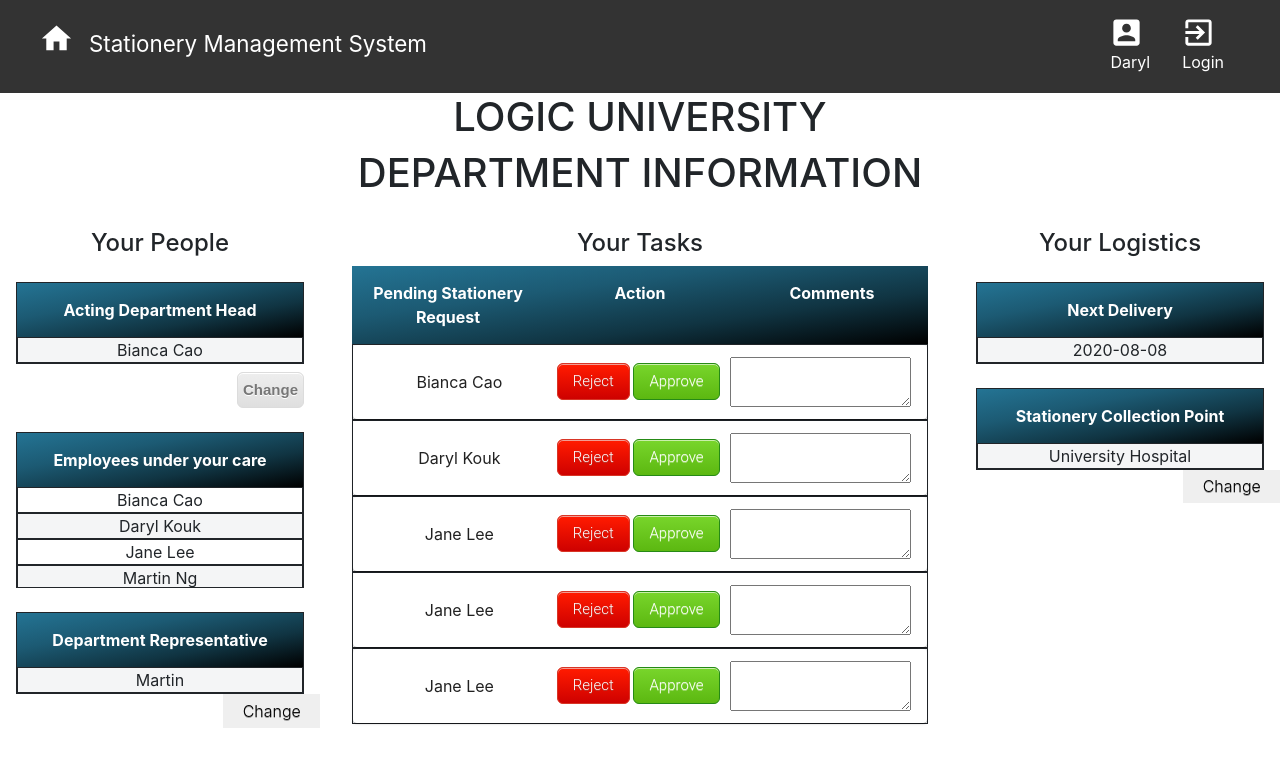
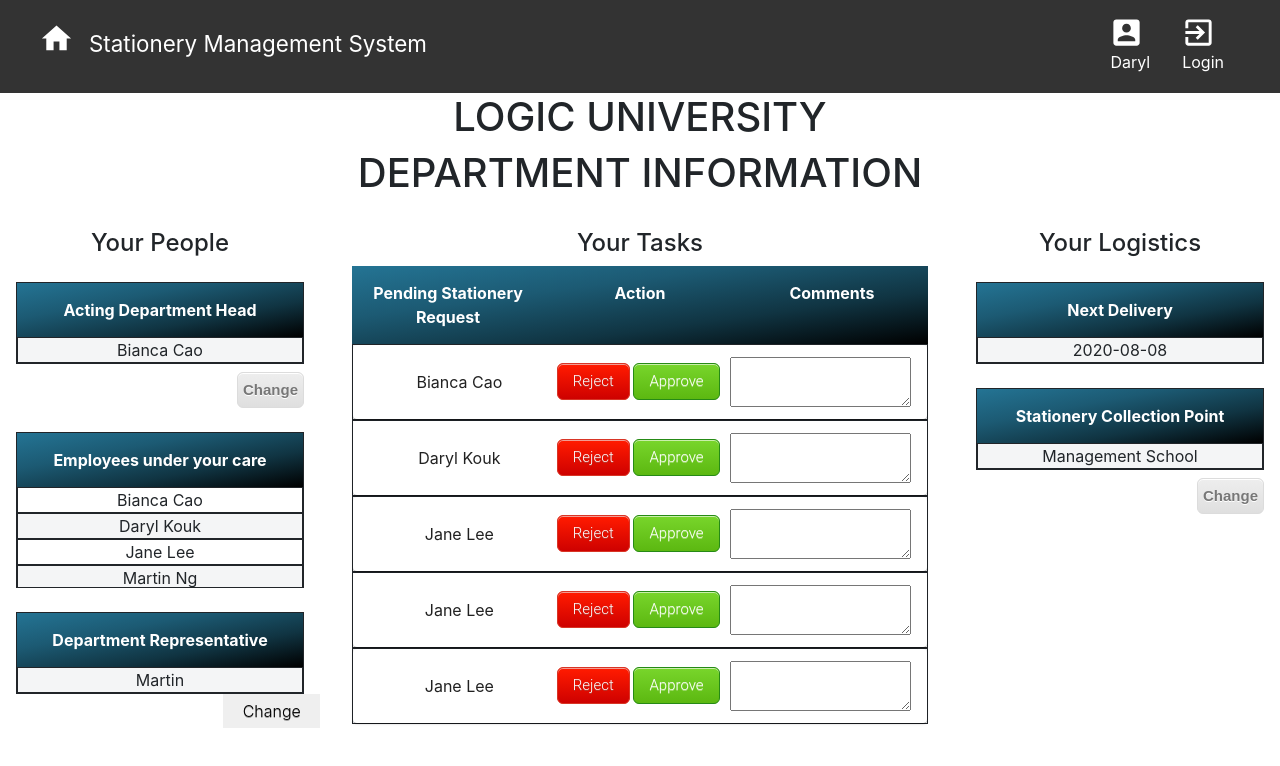
Before and after one commit to Martindreamz/Front-End-AD-Project, a React (Create React App) app: page /manager in a window 1280 px wide. Shown: the top 766 px of the page. Built offline with nearby package versions, Linux system fonts and the light colour scheme.

Commit message:
DepartmentHeadCollection.js (In Progress)

```diff
--- /dev/null
+++ b/src/Components/AssignCollectionPtPopup.js
@@ -0,0 +1,105 @@
+import React, { Component } from "react";
+import Popup from "reactjs-popup";
+import "./InventoryTable.css";
+
+class AssignCollectionPtPopup extends Component {
+  constructor(props) {
+    super(props);
+
+    this.state = {
+      currentCollectionPt: "",
+      open: false,
+    };
+
+    this.handleDelegateInput = this.handleDelegateInput.bind(this);
+    this.submit = this.submit.bind(this);
+    this.openModal = this.openModal.bind(this);
+    this.closeModal = this.closeModal.bind(this);
+  }
+
+  componentDidMount() {
+    if (this.props.department.collectionId != null) {
+      this.props.collectionInfo.map((x) => {
+        if (x.id === this.props.department.collectionId) {
+          this.setState({ currentCollectionPt: x.collectionPt });
+        }
+      });
+    } else {
+      this.setState({ currentCollectionPt: "No collection point assigned." });
+    }
+  }
+
+  handleDelegateInput(event) {
+    this.setState({ delegate: event.target.value });
+  }
+
+  submit() {}
+
+  openModal() {
+    console.log("Popup called!");
+    this.setState({ open: true });
+  }
+
+  closeModal() {
+    this.setState({ open: false });
+  }
+
+  render() {
+    return (
+      <div>
+        <button className="manageButton" onClick={this.openModal}>
+          {this.props.department.collectionId === null ? "Set" : "Change"}{" "}
+        </button>
+        <Popup
+          open={this.state.open}
+          closeOnDocumentClick
+          onClose={this.closeModal}
+          modal
+        >
+          {(close) => (
+            <div className="popupDialog">
+              <a className="close" onClick={close}>
+                &times;
+              </a>
+              <div className="dialogHeader">
+                <h2>
+                  {this.props.department.collectionId === null
+                    ? "Select Stationery Collection Point"
+                    : "Current Stationery Collection Point"}{" "}
+                </h2>
+                <h4>{this.state.currentCollectionPt}</h4>
+              </div>
+              <br />
+              <div className="dialogContent">
+                <div onChange={this.onChangeValue}>
+                  {this.props.collectionInfo.map((x) => {
+                    return (
+                      <div>
+                        <input
+                          type="radio"
+                          value={x.collectionPt}
+                          checked={
+                            x.collectionPt === this.state.currentCollectionPt
+                          }
+                          name="CollectionPt"
+                        />{" "}
+                        {x.collectionPt}
+                      </div>
+                    );
+                  })}
+                </div>
+              </div>
+              <br />
+              <div className="popupButtons">
+                <button className="greenButton" onClick={this.submit}>
+                  Submit
+                </button>
+              </div>
+            </div>
+          )}
+        </Popup>
+      </div>
+    );
+  }
+}
+export default AssignCollectionPtPopup;
--- a/src/Components/AssignHeadPopup.js
+++ b/src/Components/AssignHeadPopup.js
@@ -7,7 +7,7 @@ class AssignHeadPopup extends Component {
     super(props);
 
     this.state = {
-      delegate: props.department.delegate,
+      delegate: "",
       startDate: "",
       endDate: "",
       open: false,
@@ -46,7 +46,7 @@ class AssignHeadPopup extends Component {
   }
 
   submit() {
-    this.props.handleSubmit(
+    this.props.handleDelegateSubmit(
       this.state.delegate,
       this.state.startDate,
       this.state.endDate
@@ -55,6 +55,12 @@ class AssignHeadPopup extends Component {
 
   openModal() {
     console.log("Popup called!");
+
+    this.props.employee.map((x) => {
+      if (x.role === "DELEGATE") {
+        this.setState({ delegate: x.name });
+      }
+    });
 
     this.setState({ open: true });
     this.setState({ startDate: this.props.department.DelgtStartDate });
@@ -96,7 +102,7 @@ class AssignHeadPopup extends Component {
                   value={this.state.delegate}
                   onChange={this.handleDelegateInput}
                 >
-                  {this.props.staff.map((x) => {
+                  {this.props.employee.map((x) => {
                     return <option value={x.name}>{x.name}</option>;
                   })}
                 </select>
--- a/src/Components/DepartmentHeadCollection.js
+++ b/src/Components/DepartmentHeadCollection.js
@@ -1,38 +1,61 @@
 import React, { Component } from "react";
+import AssignCollectionPtPopup from "../Components/AssignCollectionPtPopup";
 import "./InventoryTable.css";
 
 class DepartmentHeadCollection extends Component {
   constructor() {
     super();
-        /*this.state() = {
-                staff: [],
-                requisition: [],
-                department: ""
-            }*/
+    this.state = {
+      collectionPt: "",
+    };
+  }
+
+  componentDidMount() {
+    if (this.props.department.collectionId != null) {
+      this.props.collectionInfo.map((x) => {
+        if (x.id === this.props.department.collectionId) {
+          this.setState({ collectionPt: x.collectionPt });
+        }
+      });
+    } else {
+      this.setState({ collectionPt: "No collection point assigned." });
+    }
   }
 
   render() {
-
     return (
       <div>
         <div>
-
           <table className="componentTable">
-                        <tr className="tableHeader"><th> Next Delivery</th></tr>
-                        <tr className="tableRow"><td> {this.props.department.nextCollection}</td></tr>
+            <tr className="tableHeader">
+              <th> Next Delivery</th>
+            </tr>
+            <tr className="tableRow">
+              <td> {this.props.department.nextCollection}</td>
+            </tr>
           </table>
         </div>
         <div>
           <table className="componentTable">
-                        <tr className="tableHeader"><th> Stationery Collection Point</th></tr>
-                        <tr className="tableRow"><td> {this.props.department.collectionPt}</td></tr>
+            <tr className="tableHeader">
+              <th> Stationery Collection Point</th>
+            </tr>
+            <tr className="tableRow">
+              <td> {this.state.collectionPt}</td>
+            </tr>
           </table>
         </div>
         <div align="right">
-                    <button> {this.props.department.collectionPt === null ? "Assign" : "Change"}</button>
+          <AssignCollectionPtPopup
+            department={this.props.department}
+            collectionInfo={this.props.collectionInfo}
+            handleCollectionSubmit={this.props.handleCollectionSubmit.bind(
+              this
+            )}
+          />
         </div>
-
-            </div>)
+      </div>
+    );
   }
 }
 export default DepartmentHeadCollection;
--- a/src/Components/DepartmentHeadDelegate.js
+++ b/src/Components/DepartmentHeadDelegate.js
@@ -24,8 +24,8 @@ class DepartmentHeadDelegate extends Component {
         <div align="right">
           <AssignHeadPopup
             department={this.props.department}
-            staff={this.props.staff}
-            handleSubmit={this.props.handleSubmit.bind(this)}
+            employee={this.props.employee}
+            handleDelegateSubmit={this.props.handleDelegateSubmit.bind(this)}
           />
         </div>
       </div>
--- a/src/Components/DepartmentHeadEmployee.js
+++ b/src/Components/DepartmentHeadEmployee.js
@@ -12,19 +12,24 @@ class DepartmentHeadEmployee extends Component {
   }
 
   render() {
-
     return (
-            <div >
+      <div>
         <table className="componentTable">
-                    <tr className="tableHeader"><th> Employees under your care</th></tr>
+          <tr className="tableHeader">
+            <th> Employees under your care</th>
+          </tr>
           <div style={{ overflowY: "scroll", height: "100px" }}>
-                    {this.props.staff.map(x => {
-                        return (<tr className="tableRow"><td> { x.name}</td></tr>
-                        )
+            {this.props.employee.map((x) => {
+              return (
+                <tr className="tableRow">
+                  <td> {x.name}</td>
+                </tr>
+              );
             })}
           </div>
         </table>
-            </div>)
+      </div>
+    );
   }
 }
 export default DepartmentHeadEmployee;
--- a/src/Containers/ManageDepartment.js
+++ b/src/Containers/ManageDepartment.js
@@ -11,13 +11,13 @@ class ManageDepartment extends Component {
   constructor() {
     super();
     this.state = {
-      staff: [
-        { name: "Bianca Cao " },
-        { name: "Daryl Kouk" },
-        { name: "Jane Lee" },
-        { name: "Martin Ng" },
-        { name: "Theingi Aung Win" },
-        { name: "Wayne Khine Myo" },
+      employee: [
+        { id: 1, name: "Bianca Cao", role: "STAFF" },
+        { id: 2, name: "Daryl Kouk", role: "DELEGATE" },
+        { id: 3, name: "Jane Lee", role: "STAFF" },
+        { id: 4, name: "Martin Ng", role: "STAFF" },
+        { id: 5, name: "Theingi Aung Win", role: "STAFF" },
+        { id: 6, name: "Wayne Khine Myo", role: "STAFF" },
       ],
       requisition: [
         {
@@ -73,19 +73,39 @@ class ManageDepartment extends Component {
         DelgtStartDate: "2020-06-13",
         DelgtEndDate: "2020-07-31",
         nextCollection: "2020-08-08",
-        collectionPt: "University Hospital",
+        collectionId: 2,
       },
+      collectionInfo: [
+        { id: 1, collectionPt: "Stationery Store - Administration Building" },
+        { id: 2, collectionPt: "Management School" },
+        { id: 3, collectionPt: "Medical School" },
+        { id: 4, collectionPt: "Engineering School" },
+        { id: 5, collectionPt: "Science School" },
+        { id: 6, collectionPt: "University Hospital" },
+      ],
     };
 
-    this.handleSubmit = this.handleSubmit.bind(this);
+    this.handleDelegateSubmit = this.handleDelegateSubmit.bind(this);
+    this.handleCollectionSubmit = this.handleCollectionSubmit.bind(this);
   }
 
-  handleSubmit(selectedDelegate, selectedStartDate, selectedEndDate) {
+  handleDelegateSubmit(selectedDelegate, selectedStartDate, selectedEndDate) {
     this.setState(
       Object.assign(this.state.department, {
         delegate: selectedDelegate,
         DelgtStartDate: selectedStartDate,
         DelgtEndDate: selectedEndDate,
+      }),
+      () => {
+        console.log(this.state);
+      }
+    );
+  }
+
+  handleCollectionSubmit(selectedCollectionPt) {
+    this.setState(
+      Object.assign(this.state.department, {
+        collectionPt: selectedCollectionPt,
       }),
       () => {
         console.log(this.state);
@@ -106,12 +126,12 @@ class ManageDepartment extends Component {
           <div>
             <DepartmentHeadDelegate
               department={this.state.department}
-              staff={this.state.staff}
-              handleSubmit={this.handleSubmit.bind(this)}
+              employee={this.state.employee}
+              handleDelegateSubmit={this.handleDelegateSubmit.bind(this)}
             />
           </div>
           <div>
-            <DepartmentHeadEmployee staff={this.state.staff} />
+            <DepartmentHeadEmployee employee={this.state.employee} />
           </div>
           <div>
             <DepartmentHeadRep rep={this.state.department.rep} />
@@ -123,7 +143,11 @@ class ManageDepartment extends Component {
         </div>
         <div className="rightpane">
           <h4>Your Logistics</h4>
-          <DepartmentHeadCollection department={this.state.department} />
+          <DepartmentHeadCollection
+            department={this.state.department}
+            collectionInfo={this.state.collectionInfo}
+            handleCollectionSubmit={this.handleCollectionSubmit.bind(this)}
+          />
         </div>
       </div>
     );
```
Lines whose indentation alone changed are shown as unchanged.
